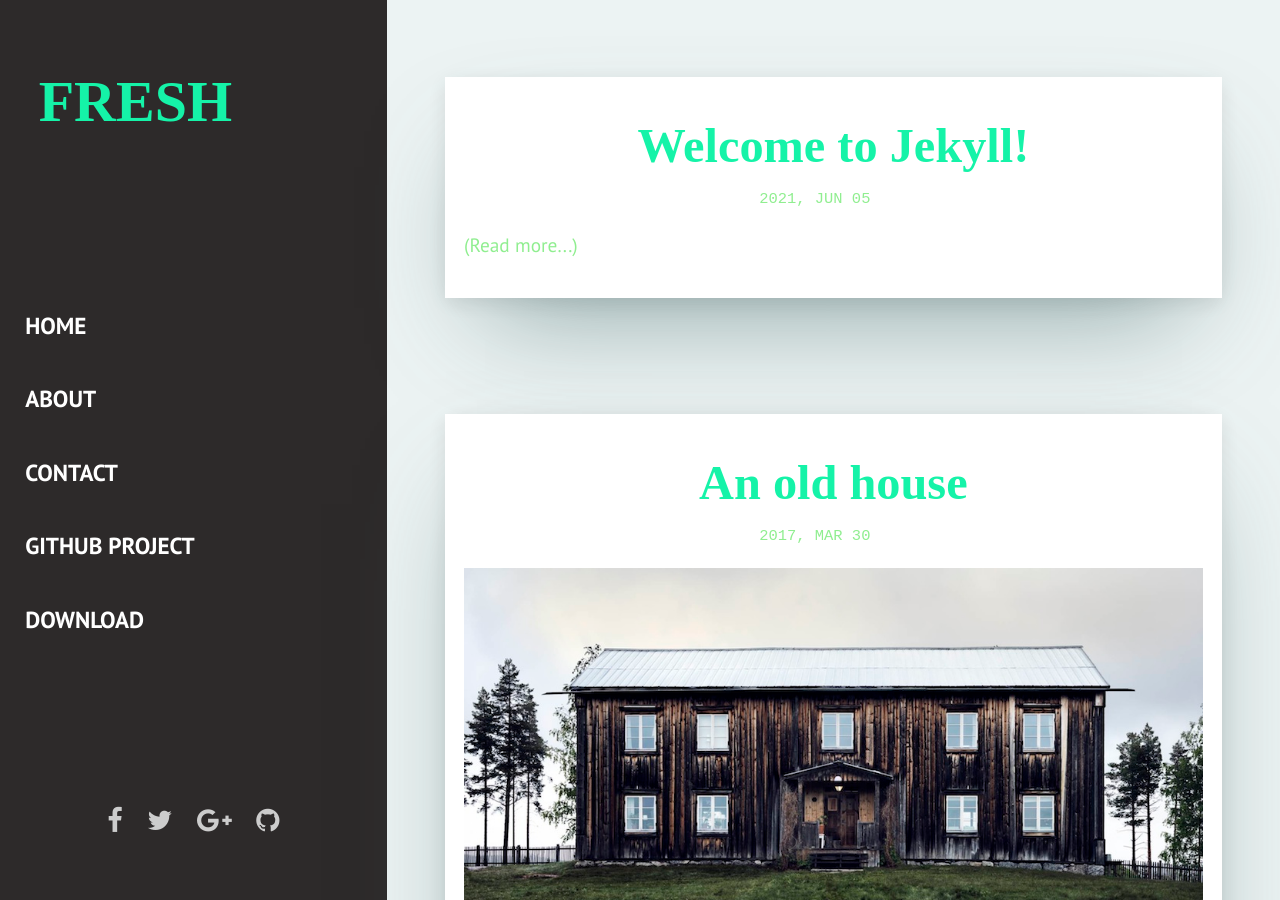
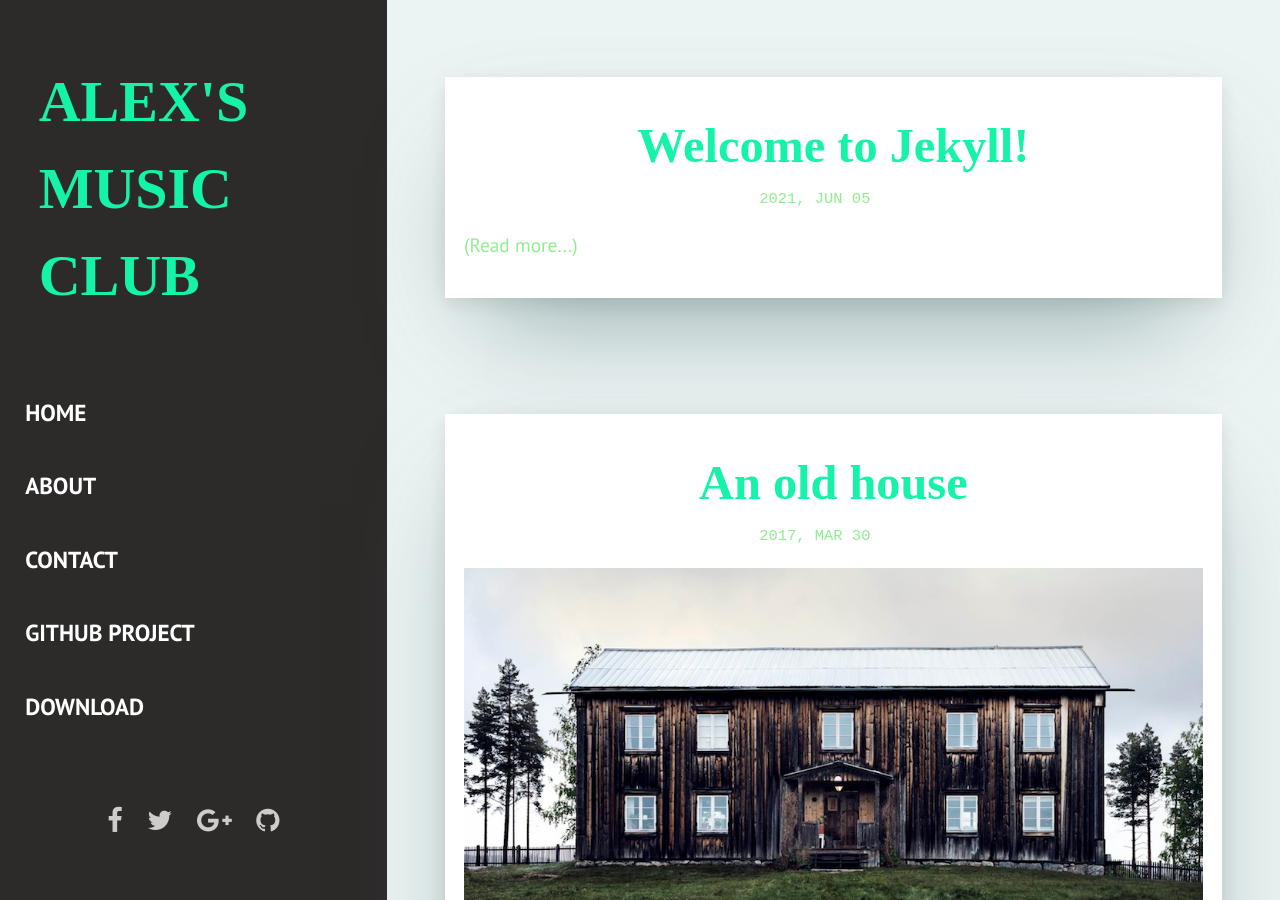
Before and after one commit to AlexJWC/AAAlexJWC.github.io, a Jekyll site: the page built from index.html, in a window 1280 px wide and 900 px high. Built offline with Jekyll 4.4.1, drawn with Linux system fonts in a browser that asks for light colours; some web fonts are replaced; the list of posts is cut into pages by our own code; some of the changed lines change nothing that is shown.

Commit message:
config updates

```diff
--- a/_config.yml
+++ b/_config.yml
@@ -1,22 +1,22 @@
 # Profile information
-name: Fresh
-title: Fresh - Free Jekyll Theme
+name: Alex's Music Club
+title: Alex's Music CLub
 description: > # this means to ignore newlines until "baseurl:"
-  Write an awesome description for your new site here. You can edit this
-  line in _config.yml. It will appear in your document head meta (for
-  Google search results) and in your feed.xml site description.
+  A music-sharing website based on the jekyll theme "fresh". Found by Jiawei Chen.
+  基于Jekyll的音乐分享网站，由陈嘉纬创建于2021.
+
 permalink: ':title/'
 baseurl: "/fresh" # the subpath of your site, e.g. /blog
 url: "artemsheludko.pw" # the base hostname & protocol for your site, e.g. http://example.com
 
 # Social
-facebook: #Add your Facebook
-twitter: #Add your Twitter
-google-plus: #Add your Google+
-github: #Add your Github
+github: AlexJWC
+bilibili: LINKJW
+QQ: 3087534304
+twitter: LINKJW4
 
 # Contact form
-email: #your-email@domain.com
+email: 13336039319@163.com
 
 # Comments
 discus-identifier: # Add your Disqus identifier
```
